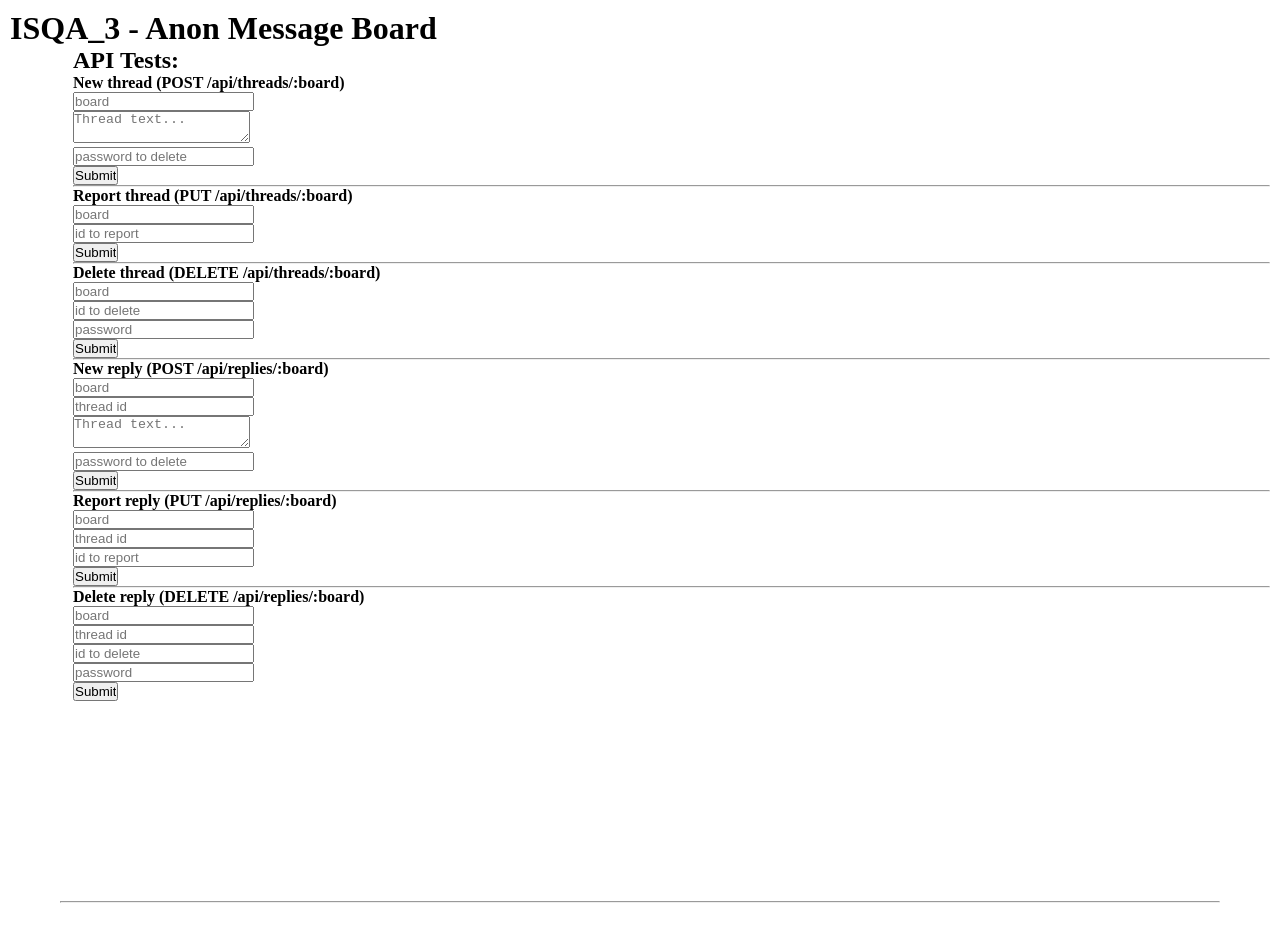
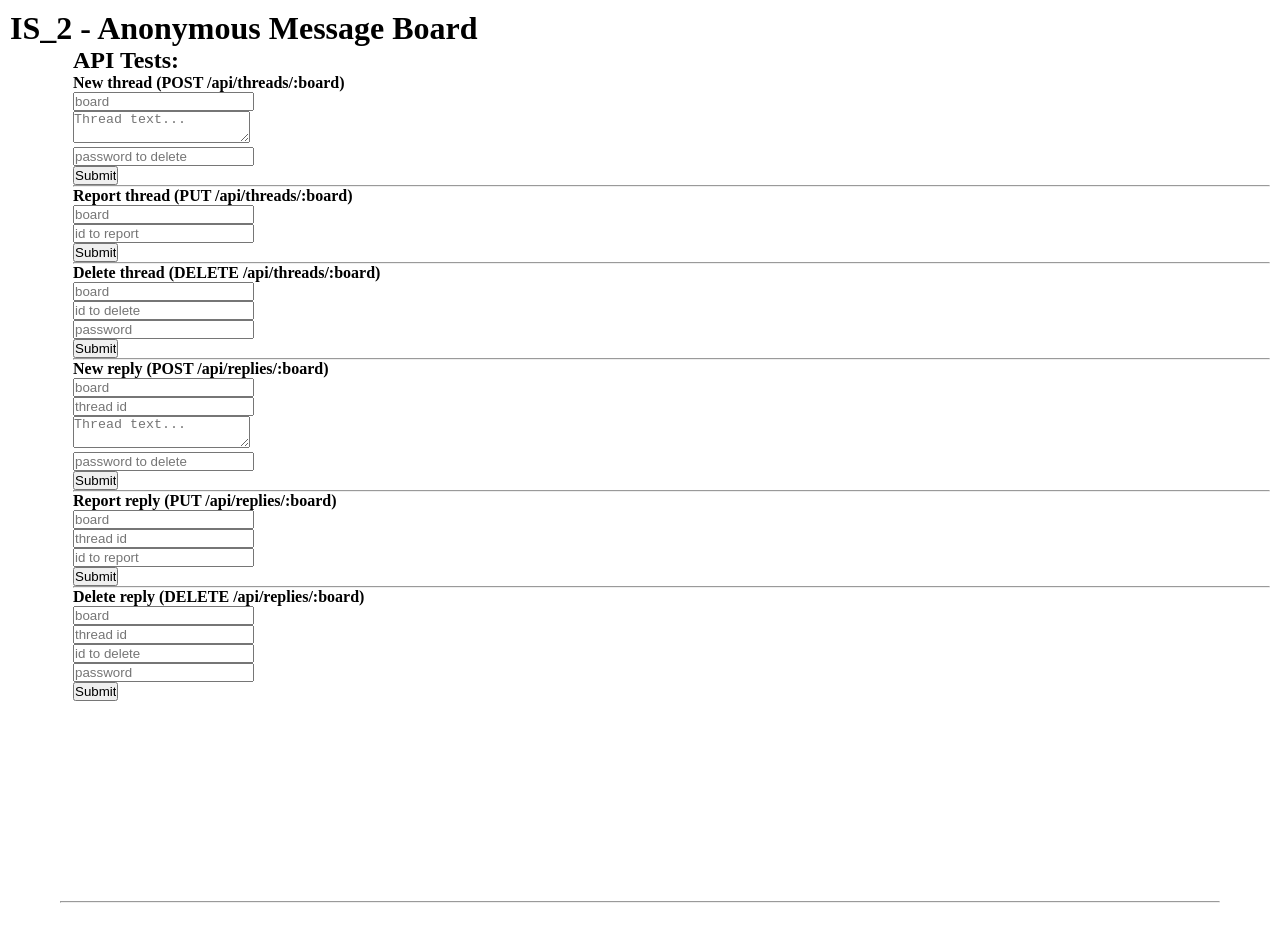
Before and after one commit to drifter-kabir/Legacy-Information-Security-and-Quality-Assurance, a website: page Anonymous Message Board/views/index.html in a window 1280 px wide. Drawn offline with nearby package versions, Linux system fonts and the light colour scheme; files that its build step writes are made by us from their sources.

Commit message:
Update index.html

```diff
--- a/Anonymous Message Board/views/index.html
+++ b/Anonymous Message Board/views/index.html
@@ -12,7 +12,7 @@
   <body>
     <header>
       <h1>
-        ISQA_3 - Anon Message Board
+        IS_2 - Anonymous Message Board
       </h1>
     </header>
     <div id='testui' style='margin-left: 5%'>
```
